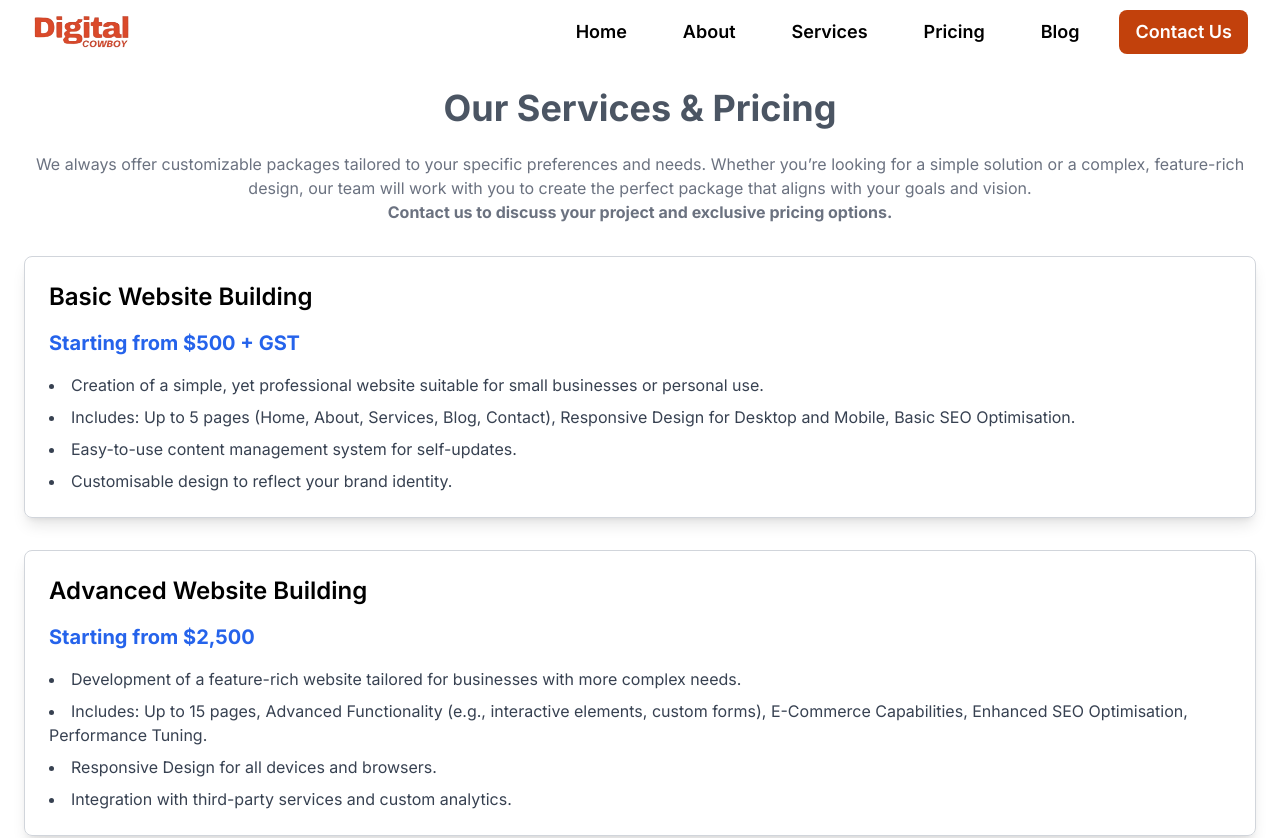
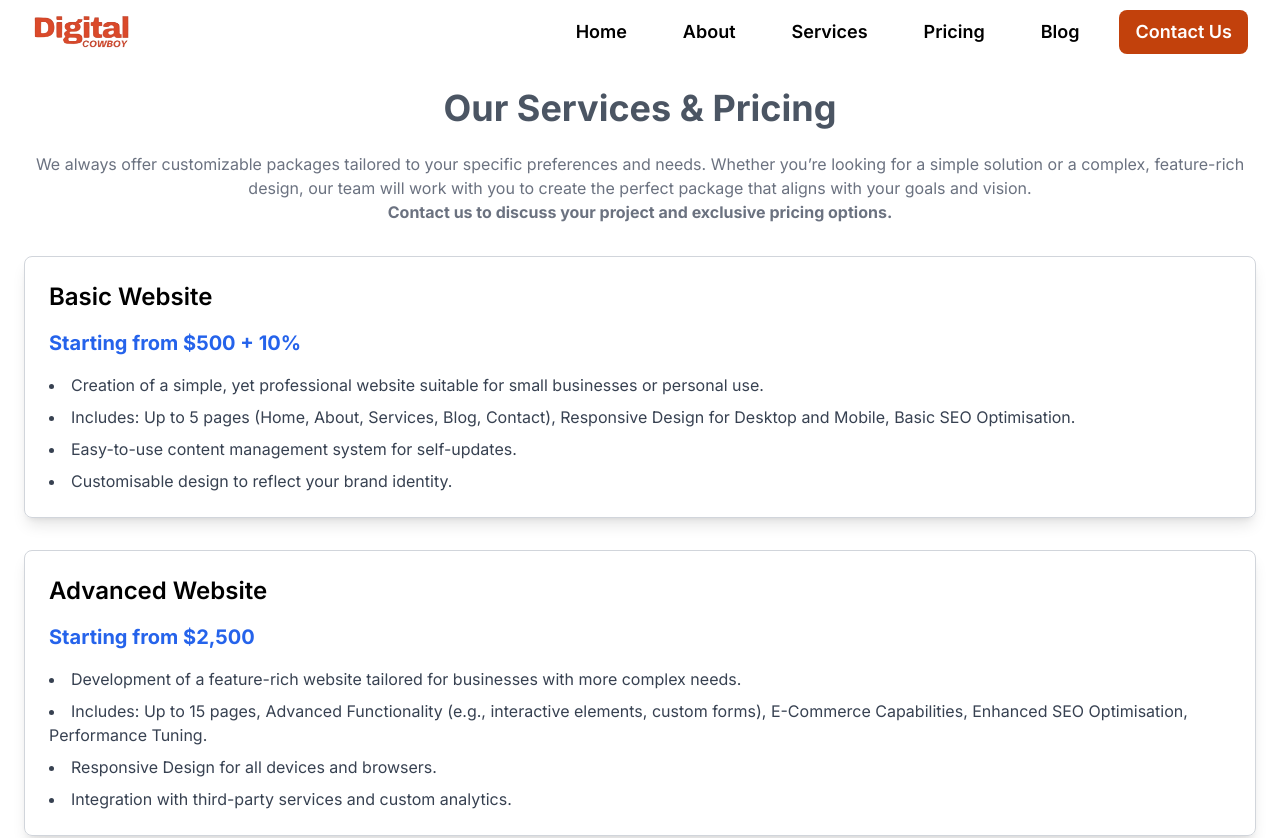
Before and after one commit to tarekhasan1/digital-cowboy, a Next.js app: page /pricing in a window 1280 px wide. Shown: the top 838 px of the page. Built offline with nearby package versions, Linux system fonts and the light colour scheme.

Commit message:
updated pricing data

```diff
--- a/src/components/PricingList.tsx
+++ b/src/components/PricingList.tsx
@@ -8,8 +8,8 @@ type PricingItem = {
 
 const pricingData: PricingItem[] = [
     {
-        title: "Basic Website Building",
-        price: "Starting from $500 + GST",
+        title: "Basic Website",
+        price: "Starting from $500 + 10%",
         description: [
             "Creation of a simple, yet professional website suitable for small businesses or personal use.",
             "Includes: Up to 5 pages (Home, About, Services, Blog, Contact), Responsive Design for Desktop and Mobile, Basic SEO Optimisation.",
@@ -18,7 +18,7 @@ const pricingData: PricingItem[] = [
         ],
     },
     {
-        title: "Advanced Website Building",
+        title: "Advanced Website",
         price: "Starting from $2,500",
         description: [
             "Development of a feature-rich website tailored for businesses with more complex needs.",
```
